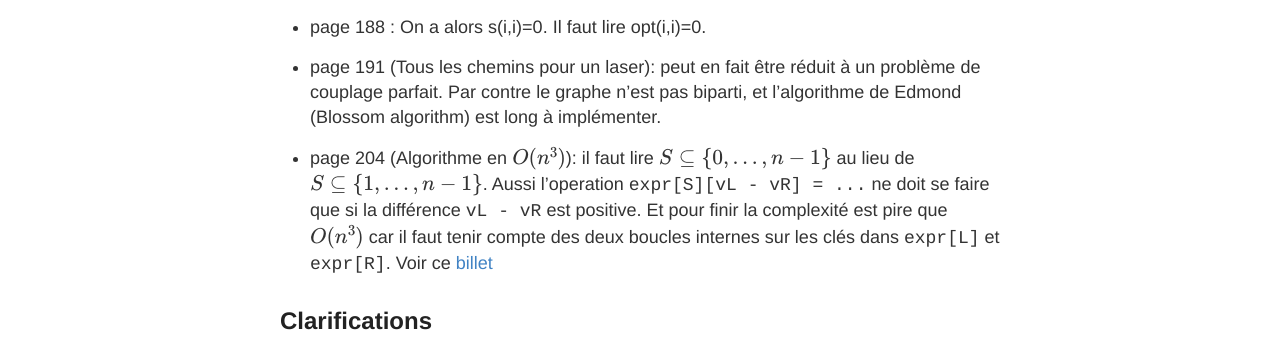
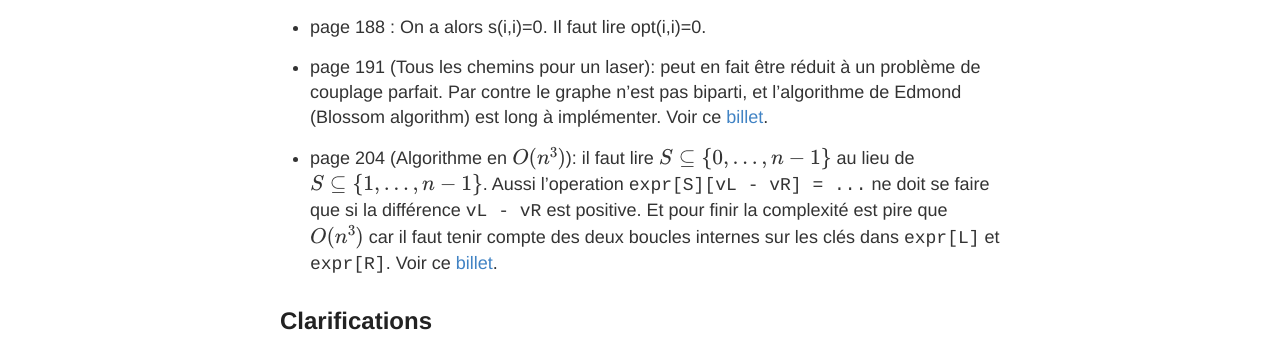
Before and after one commit to jilljenn/tryalgo.org, a Jekyll site: the page built from errata.md, in a window 1280 px wide and 900 px high, scrolled down 2015 px. Shown: the part 298-656 px from the top of the window. Built offline with Jekyll 4.4.1, drawn with Linux system fonts in a browser that asks for light colours; nearby versions of some CDN libraries; formulas are drawn with MathJax 3; some of the changed text lies outside the part shown.

Commit message:
errata from english version

```diff
--- a/errata.md
+++ b/errata.md
@@ -62,9 +62,9 @@ Voici une liste de coquilles dans le livre.
 
 - page 188 : On a alors s(i,i)=0. Il faut lire opt(i,i)=0.
 
-- page 191 (Tous les chemins pour un laser): peut en fait être réduit à un problème de couplage parfait.  Par contre le graphe n'est pas biparti, et l'algorithme de Edmond (Blossom algorithm) est long à implémenter.
+- page 191 (Tous les chemins pour un laser): peut en fait être réduit à un problème de couplage parfait.  Par contre le graphe n'est pas biparti, et l'algorithme de Edmond (Blossom algorithm) est long à implémenter.  Voir ce [billet]({% post_url en/2016-07-16-mirror-maze %}).
 
-- page 204 (Algorithme en \\(O(n^3)\\)): il faut lire \\(S \subseteq\\{0,\ldots,n-1\\}\\) au lieu de \\( S \subseteq\\{1,\ldots,n-1\\} \\).  Aussi l'operation `expr[S][vL - vR] = ...` ne doit se faire que si la différence `vL - vR` est  positive.  Et pour finir la complexité est pire que $O(n^3)$ car il faut tenir compte des deux boucles internes sur les clés dans `expr[L]` et `expr[R]`.  Voir ce [billet]({% post_url en/2017-06-29-le-compte-est-bon %})
+- page 204 (Algorithme en \\(O(n^3)\\)): il faut lire \\(S \subseteq\\{0,\ldots,n-1\\}\\) au lieu de \\( S \subseteq\\{1,\ldots,n-1\\} \\).  Aussi l'operation `expr[S][vL - vR] = ...` ne doit se faire que si la différence `vL - vR` est  positive.  Et pour finir la complexité est pire que $O(n^3)$ car il faut tenir compte des deux boucles internes sur les clés dans `expr[L]` et `expr[R]`.  Voir ce [billet]({% post_url en/2017-06-29-le-compte-est-bon %}).
 
 ## Clarifications
 
```
Also changed, not shown: other parts of errata.md (+1 -1 lines).
